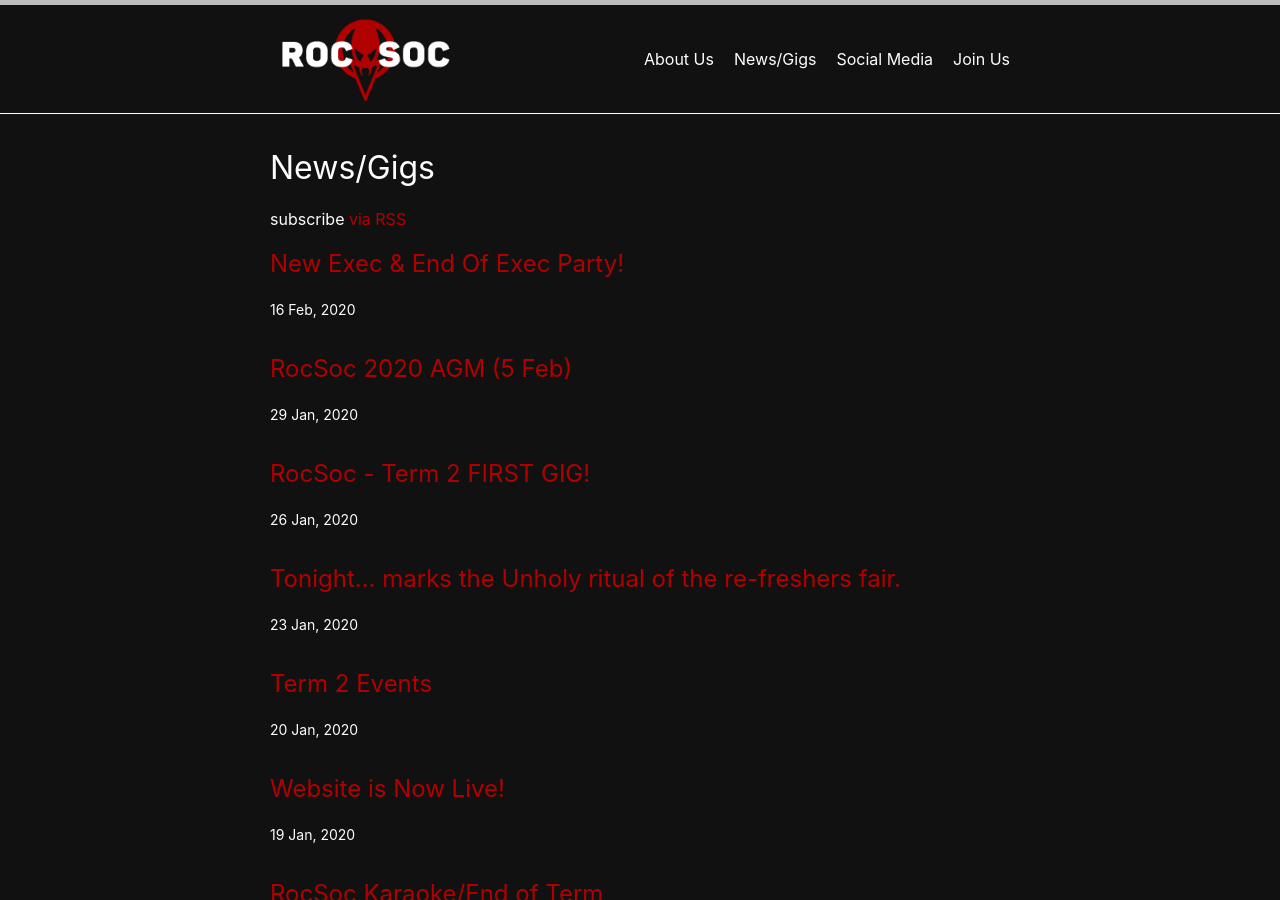
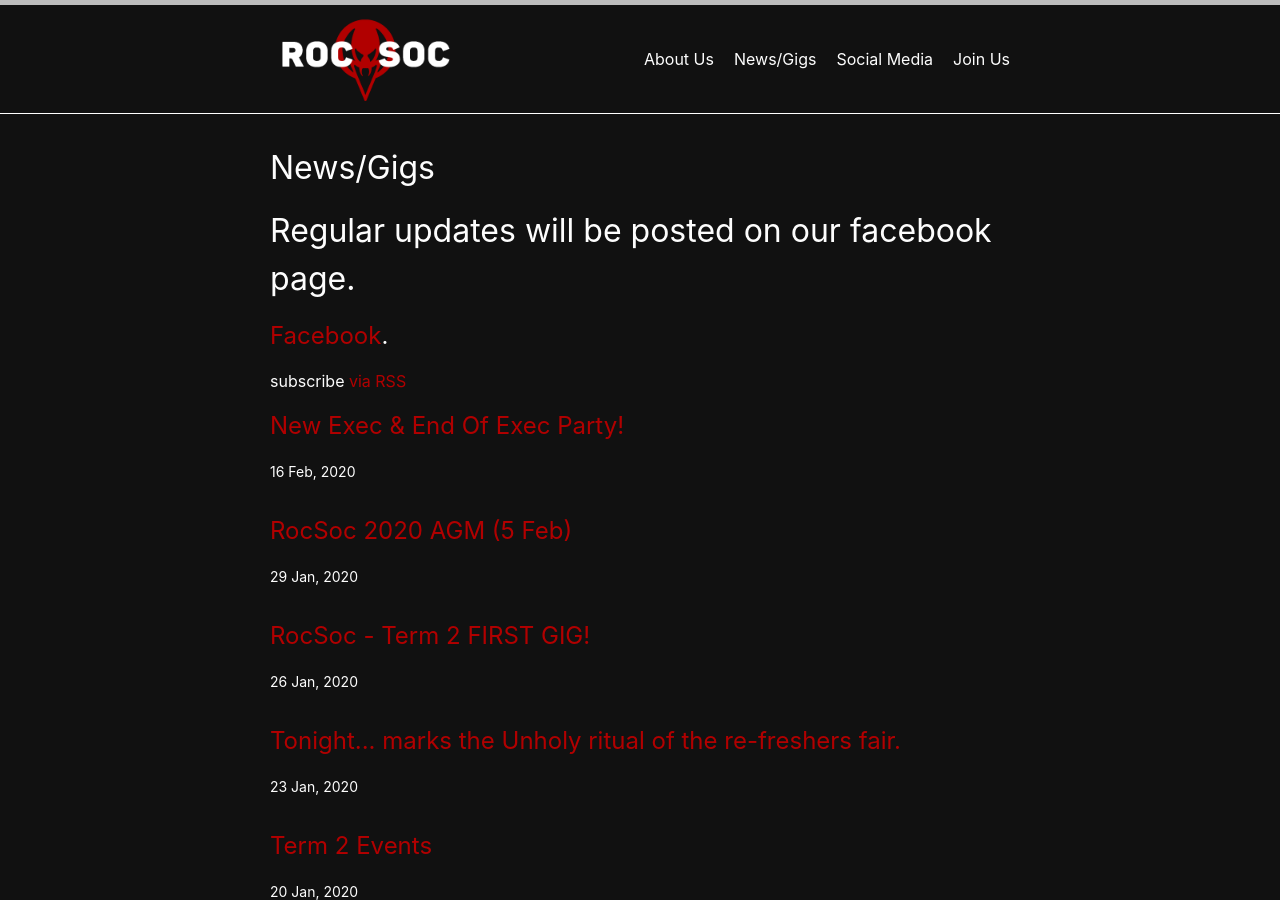
Before and after one commit to RocSoc/RocSoc.github.io, a Jekyll site: the page built from Gigs.md, in a window 1280 px wide and 900 px high. Built offline with Jekyll 4.4.1, drawn with Linux system fonts in a browser that asks for light colours.

Commit message:
Update Gigs.md
Added facebook header.

```diff
--- a/Gigs.md
+++ b/Gigs.md
@@ -3,3 +3,6 @@ title: News/Gigs
 layout: blog
 permalink: gigs
 ---
+
+# Regular updates will be posted on our facebook page.
+## [Facebook](https://www.facebook.com/LURocSoc/).
```
